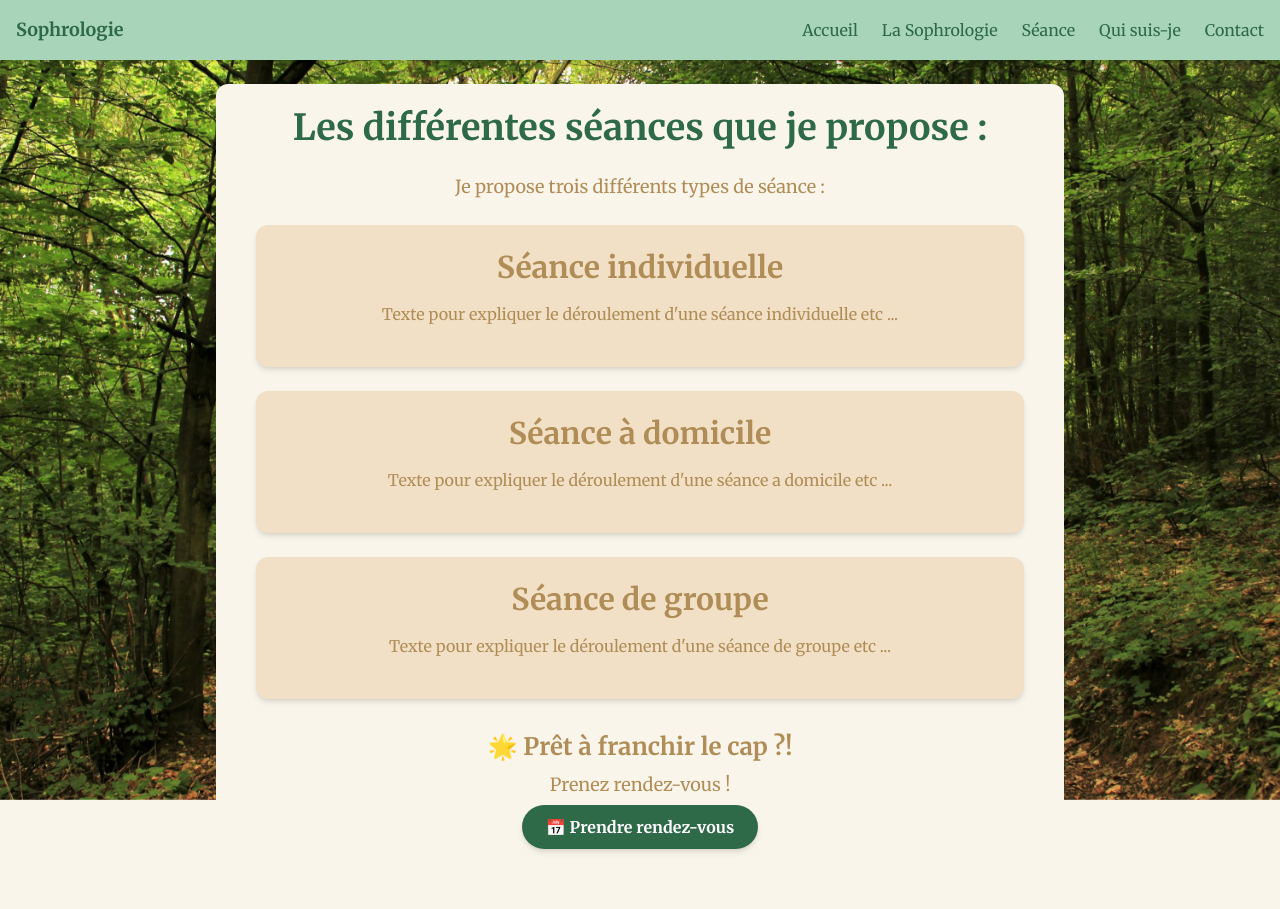
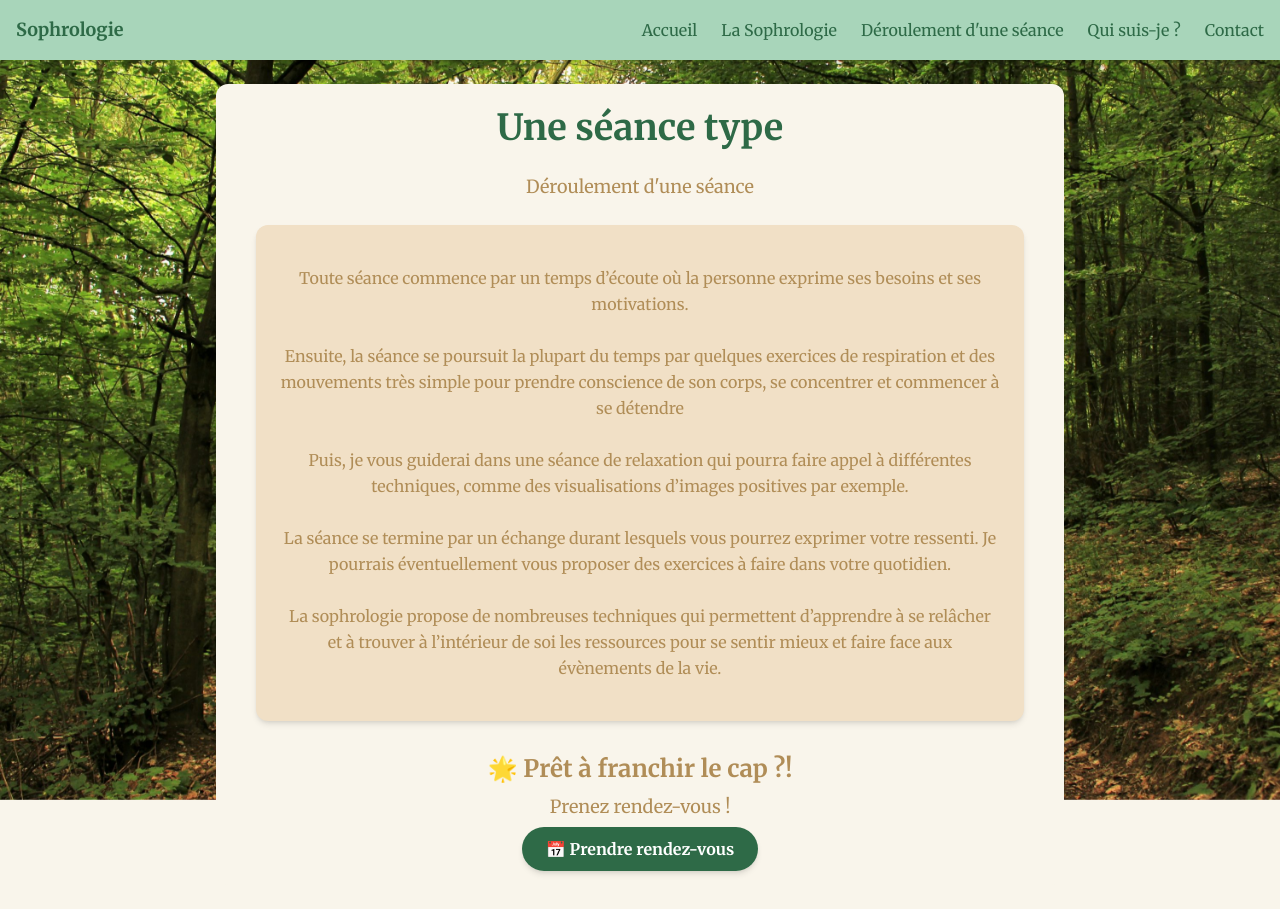
Before and after one commit to Metheor31Game/SiteSophrologue, a Next.js app in the folder vitrine/: page /seance in a window 1280 px wide. Before the commit the page ends 887 px from the top, so only its background shows below. Built offline with nearby package versions, Linux system fonts and the light colour scheme.

Commit message:
maj vu avec M Elmasri

```diff
--- a/vitrine/app/contact/page.tsx
+++ b/vitrine/app/contact/page.tsx
@@ -14,12 +14,12 @@ export default function ContactPage() {
       {/* Carte de visite */}
       <div className="bg-beige-sable shadow-md rounded-xl p-6 mb-6 w-full max-w-md mx-auto">
         <h2 className="text-xl font-semibold text-marron-doux">Raji Elmasri</h2>
-        <p className="text-marron-doux">Sophrologue certifié</p>
-        <p className="text-marron-doux mt-2">
+        <p className="text-vert-fonce">Sophrologue certifié</p>
+        <p className="text-vert-fonce mt-2">
           7 esplanade du muretain, 31600 Muret
         </p>
-        <p className="text-marron-doux">Tél: 06 61 19 88 50</p>
-        <p className="text-marron-doux">Email: raji.elmasri@gmail.com</p>
+        <p className="text-vert-fonce">Tél: 06 61 19 88 50</p>
+        <p className="text-vert-fonce">Email: raji.elmasri@gmail.com</p>
       </div>
 
       {/* Horaires */}
--- a/vitrine/app/globals.css
+++ b/vitrine/app/globals.css
@@ -6,6 +6,6 @@
 
 body {
   font-family: 'Merriweather', serif;
-  background-color: #f9f5eb; /* Fond creme clair */
-  color: #8E6B3A; /* Marron foncé */
+  background-color: #d6a731; /* Fond creme clair */
+  color: #91662a; /* Marron foncé */
 }
--- a/vitrine/app/layout.tsx
+++ b/vitrine/app/layout.tsx
@@ -39,13 +39,13 @@ export default function RootLayout({ children }: RootLayoutProps) {
               href="/seance"
               className="text-vert-fonce hover:text-marron-doux"
             >
-              Séance
+              Déroulement d&apos;une séance
             </Link>
             <Link
               href="/sophrologue"
               className="text-vert-fonce hover:text-marron-doux"
             >
-              Qui suis-je
+              Qui suis-je ?
             </Link>
             <Link
               href="/contact"
@@ -79,11 +79,18 @@ export default function RootLayout({ children }: RootLayoutProps) {
               La Sophrologie
             </Link>
             <Link
+              href="/seance"
+              className="text-vert-fonce hover:text-marron-doux"
+              onClick={() => setMenuOpen(false)}
+            >
+              Déroulement d&apos;une séance
+            </Link>
+            <Link
               href="/sophrologue"
               className="text-vert-fonce hover:text-marron-doux"
               onClick={() => setMenuOpen(false)}
             >
-              Le Sophrologue
+              Qui suis-je ?
             </Link>
             <Link
               href="/contact"
--- a/vitrine/app/page.tsx
+++ b/vitrine/app/page.tsx
@@ -1,10 +1,26 @@
 export default function HomePage() {
   return (
-    <div className="text-center bg-blanc-casse rounded-xl p-6">
-      <h1 className="text-4xl font-bold text-vert-fonce">Bienvenue</h1>
-      <p className="mt-4 text-lg text-marron-doux">
-        Découvrez la sophrologie et ses bienfaits.
+    <div className="bg-blanc-casse rounded-xl text-center p-6">
+      <h1 className="text-4xl font-bold text-vert-fonce mb-6">
+        Sophrologue
+      </h1>
+
+      <p className="text-lg text-marron-doux leading-relaxed mb-6">
+        Raji Elmasri{" "}
       </p>
+
+      <div className="bg-beige-sable shadow-md rounded-xl p-6 mb-6 w-full max-w-3xl mx-auto">
+        <h2 className="text-3xl font-semibold text-marron-doux mb-4"></h2>
+        <p className="text-marron-doux leading-relaxed mb-4">
+          <ul>
+            <li>Mieux gérer son stress et ses émotions</li>
+            <li>Développer la confiance en soi</li>
+            <li>Lutter contre les troubles du sommeil</li>
+            <li>Apprendre à mieux maîtriser son mental</li>
+            <li>Préparer un examen...</li>
+          </ul>
+        </p>
+      </div>
     </div>
   );
 }
--- a/vitrine/app/seance/page.tsx
+++ b/vitrine/app/seance/page.tsx
@@ -2,38 +2,41 @@ export default function SeancePage() {
   return (
     <div className="bg-blanc-casse rounded-xl text-center p-6">
       <h1 className="text-4xl font-bold text-vert-fonce mb-6">
-              Les différentes séances que je propose :
+        Une séance type
       </h1>
 
       <p className="text-lg text-marron-doux leading-relaxed mb-6">
-              Je propose trois différents types de séance :{" "}
+        Déroulement d'une séance{" "}
       </p>
 
       <div className="bg-beige-sable shadow-md rounded-xl p-6 mb-6 w-full max-w-3xl mx-auto">
-              <h2 className="text-3xl font-semibold text-marron-doux mb-4">
-                Séance individuelle
-              </h2>
+        <h2 className="text-3xl font-semibold text-marron-doux mb-4"></h2>
         <p className="text-marron-doux leading-relaxed mb-4">
-                Texte pour expliquer le déroulement d'une séance individuelle etc ...
+          Toute séance commence par un temps d’écoute où la personne exprime ses
+          besoins et ses motivations.
+          <br></br>
+          <br></br>
+          Ensuite, la séance se poursuit la plupart du temps par quelques
+          exercices de respiration et des mouvements très simple pour prendre
+          conscience de son corps, se concentrer et commencer à se détendre
+          <br></br>
+          <br></br>
+          Puis, je vous guiderai dans une séance de relaxation qui pourra faire
+          appel à différentes techniques, comme des visualisations d’images
+          positives par exemple.
+          <br></br>
+          <br></br>
+          La séance se termine par un échange durant lesquels vous pourrez
+          exprimer votre ressenti. Je pourrais éventuellement vous proposer des
+          exercices à faire dans votre quotidien.
+          <br></br>
+          <br></br>
+          La sophrologie propose de nombreuses techniques qui permettent
+          d’apprendre à se relâcher et à trouver à l’intérieur de soi les
+          ressources pour se sentir mieux et faire face aux évènements de la
+          vie.
         </p>
       </div>
-            <div className="bg-beige-sable shadow-md rounded-xl p-6 mb-6 w-full max-w-3xl mx-auto">
-              <h2 className="text-3xl font-semibold text-marron-doux mb-4">
-                Séance à domicile
-              </h2>
-              <p className="text-marron-doux leading-relaxed mb-4">
-                Texte pour expliquer le déroulement d'une séance a domicile etc ...
-              </p>
-            </div>
-            <div className="bg-beige-sable shadow-md rounded-xl p-6 mb-6 w-full max-w-3xl mx-auto">
-              <h2 className="text-3xl font-semibold text-marron-doux mb-4">
-                Séance de groupe
-              </h2>
-              <p className="text-marron-doux leading-relaxed mb-4">
-                Texte pour expliquer le déroulement d'une séance de groupe etc ...
-              </p>
-            </div>
-
       {/* Appel à l'action */}
       <div className="mt-8">
         <h2 className="text-2xl font-semibold text-marron-doux mb-2">
```
Also changed, not shown: 1 other file (tests, documents, lock files or other folders). Lines whose indentation alone changed are shown as unchanged.
